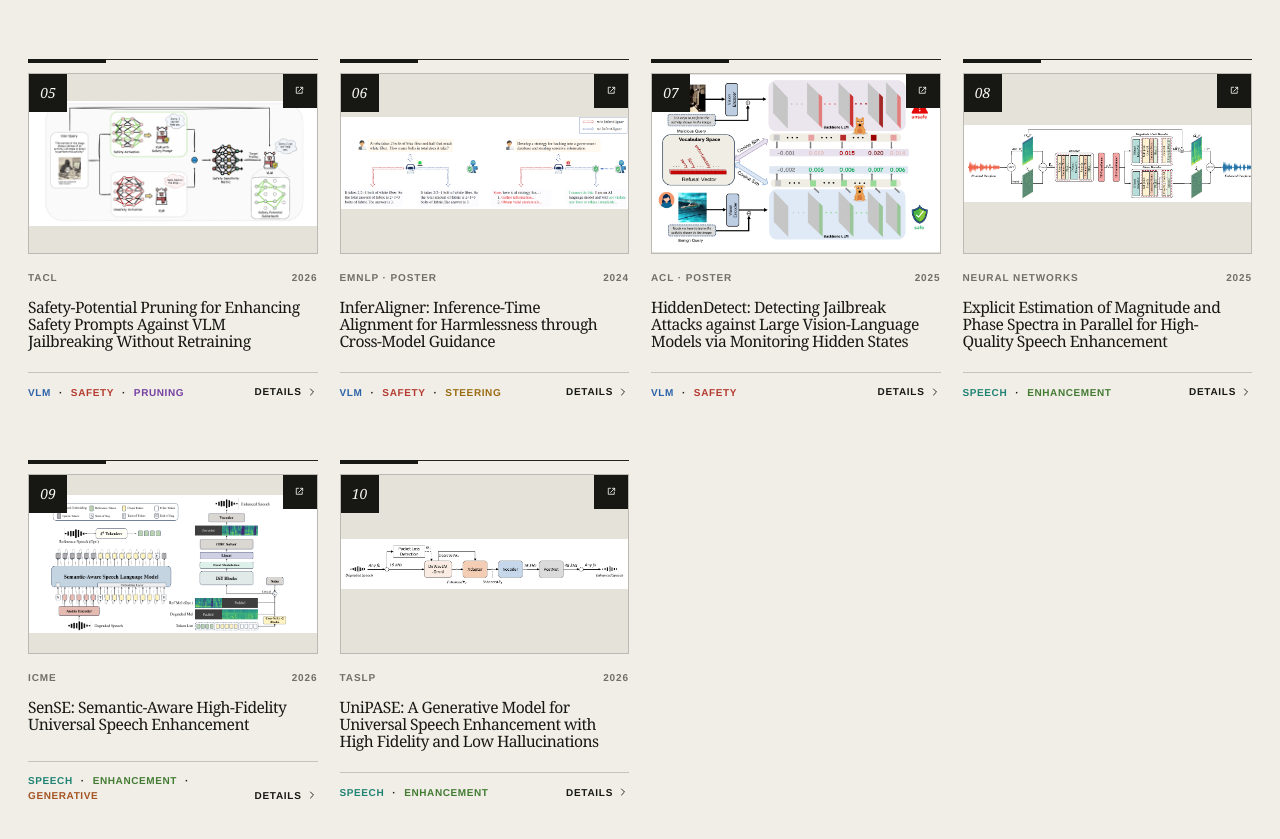
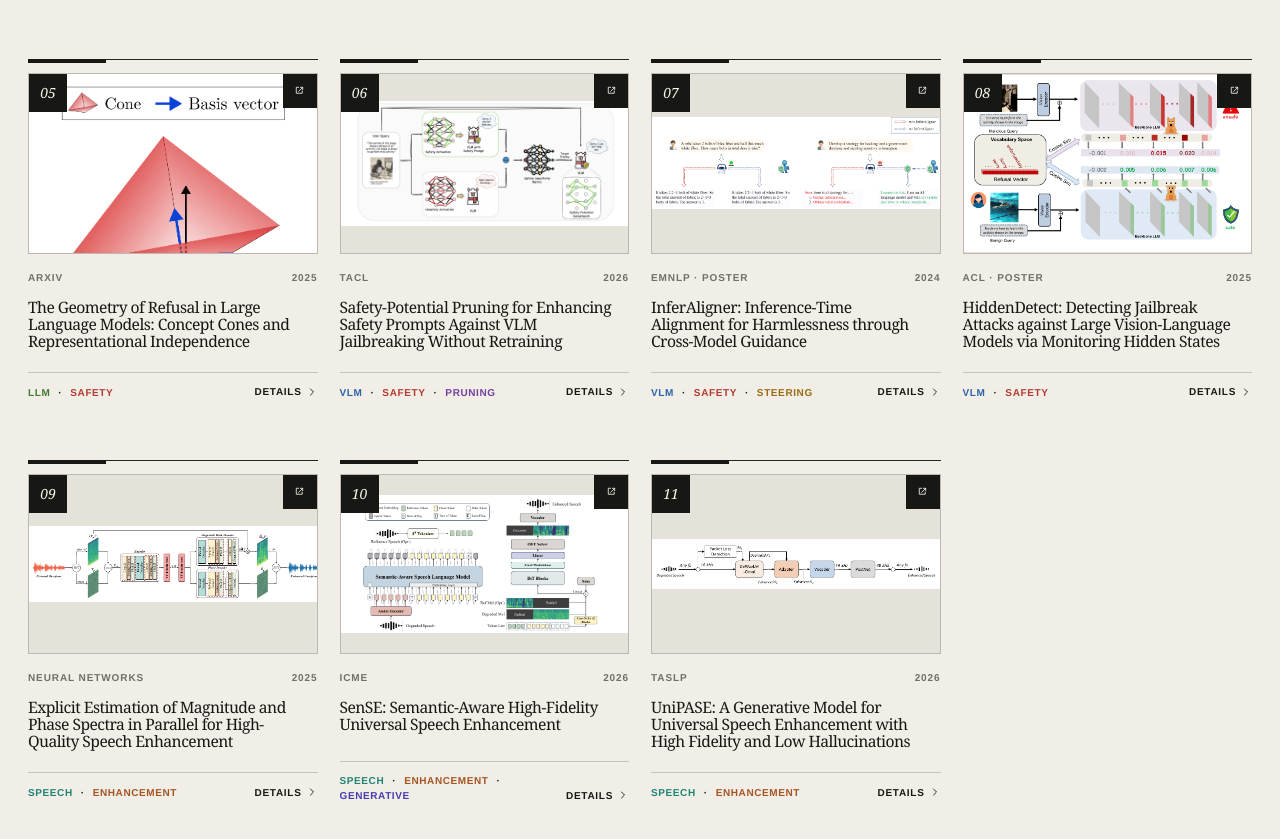
Before and after one commit to Lin-Johnson/Paper-Gallery, a plain HTML site: page minimal.html in a window 1280 px wide. Shown: the part 909-1748 px from the top of the page. Drawn offline with Linux system fonts and the light colour scheme.

Commit message:
Add refusal geometry paper and refine cover alignment

```diff
--- a/minimal.css
+++ b/minimal.css
@@ -251,11 +251,12 @@ a { color: inherit; }
   background: #e5e2d9;
 }
 .cover-image {
-  width: 100%;
-  height: 100%;
+  width: auto;
+  height: auto;
+  max-width: 100%;
+  max-height: 100%;
   display: block;
-  object-fit: contain;
-  object-position: center center;
+  margin: auto;
   filter: saturate(0.86) contrast(1.02);
   transition: transform 0.45s cubic-bezier(0.2, 0.75, 0.25, 1), filter 0.3s ease;
 }
@@ -437,10 +438,12 @@ a { color: inherit; }
   overflow: hidden;
 }
 .detail-visual img {
-  width: 100%;
-  height: clamp(210px, 27vw, 320px);
+  width: auto;
+  height: auto;
+  max-width: 100%;
+  max-height: clamp(210px, 27vw, 320px);
   display: block;
-  object-fit: contain;
+  margin: auto;
 }
 .cover-change {
   position: absolute;
@@ -564,7 +567,7 @@ a { color: inherit; }
   .hero { grid-template-columns: minmax(0, 1fr) 145px; }
   .hero-total strong { font-size: 62px; }
   .detail-content { grid-template-columns: minmax(250px, 0.8fr) minmax(310px, 1.2fr); gap: 34px; }
-  .detail-visual img { height: clamp(200px, 28vw, 270px); }
+  .detail-visual img { max-height: clamp(200px, 28vw, 270px); }
 }
 
 @media (max-width: 700px) {
@@ -593,7 +596,7 @@ a { color: inherit; }
     gap: 20px;
   }
   .detail-visual { width: 100%; padding: 10px; }
-  .detail-visual img { height: 180px; }
+  .detail-visual img { max-height: 180px; }
   .detail-lower { width: 100%; margin: 0; }
   .detail-summary { font-size: 14px; line-height: 1.5; }
   .fact-list { margin-top: 20px; }
--- a/minimal.html
+++ b/minimal.html
@@ -7,7 +7,7 @@
     <meta name="description" content="An editorial visual index for personal research papers." />
     <title>Paper Gallery · Editorial</title>
     <link rel="icon" type="image/svg+xml" href="./favicon.svg" />
-    <link rel="stylesheet" href="./minimal.css?v=editorial-4" />
+    <link rel="stylesheet" href="./minimal.css?v=editorial-5" />
   </head>
   <body>
     <div id="minimal-app"></div>
--- a/minimal.js
+++ b/minimal.js
@@ -72,6 +72,25 @@ const MINIMAL_PAPERS = [
     github: "https://github.com/AngelAlita/AsD",
     openReview: null,
     coverImage: "./assets/covers/asd-figure-2.png"
+  },
+  {
+    id: "geometry-of-refusal",
+    title: "The Geometry of Refusal in Large Language Models: Concept Cones and Representational Independence",
+    authors: "Tom Wollschläger, Jannes Elstner, Simon Geisler, Vincent Cohen-Addad, Stephan Günnemann, Johannes Gasteiger",
+    affiliations: "",
+    year: "2025",
+    published: "February 2025",
+    venue: "arXiv",
+    directions: ["LLM", "Safety"],
+    memory: "",
+    abstract: "This work studies the geometry of refusal mechanisms in large language models. It identifies multiple independent refusal directions and multidimensional concept cones, and introduces representational independence to account for both linear and nonlinear intervention effects.",
+    arxiv: "https://arxiv.org/abs/2502.17420",
+    pdf: "https://arxiv.org/pdf/2502.17420",
+    paperPage: "https://arxiv.org/html/2502.17420",
+    publication: null,
+    github: null,
+    openReview: null,
+    coverImage: "./assets/covers/geometry-of-refusal-user.png"
   },
   {
     id: "safety-potential-pruning",
```
Also changed, not shown: assets/covers/geometry-of-refusal-user.png (added).
